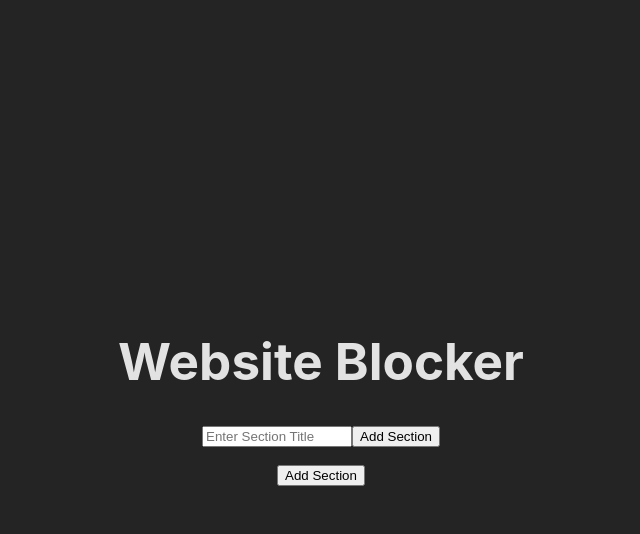
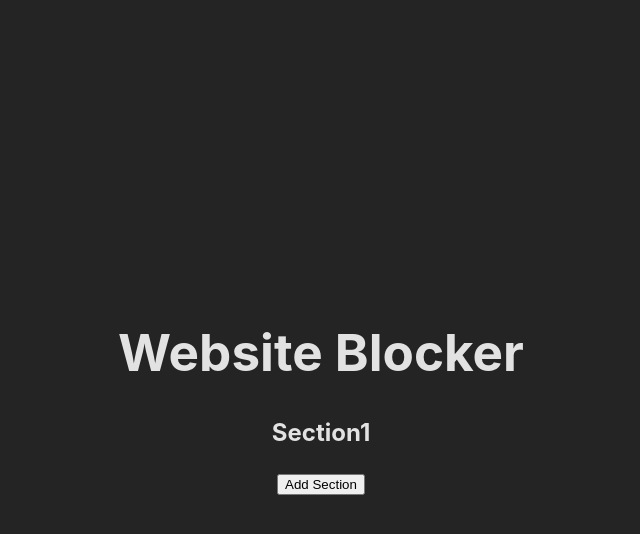
Before and after one commit to SantiagoYanezFerreiro/BlockerApp, a React (Vite) app: page / in a window 1280 px wide. Both pictures are taken after a click on the button "Add Section". Shown: the top 534 px of the page, without its empty margins (319-959 px from the left). Built offline with nearby package versions, Linux system fonts and the light colour scheme.

Commit message:
simplified code removing a component

```diff
--- a/src/components/AddBlockedSiteModal.jsx
+++ /dev/null
@@ -1,60 +0,0 @@
-import { useState, useEffect } from "react";
-import PropTypes from "prop-types";
-
-export default function AddBlockedSiteModal({
-  isOpen,
-  onClose,
-  onAddOrEditSite,
-  currentEditSite,
-  isAddingSection,
-}) {
-  const [inputValue, setInputValue] = useState("");
-
-  useEffect(() => {
-    setInputValue(currentEditSite || "");
-  }, [currentEditSite, isOpen]);
-
-  function handleSubmit() {
-    if (inputValue.trim() !== "") {
-      onAddOrEditSite(inputValue);
-      console.log(inputValue);
-      setInputValue("");
-      onClose();
-    }
-  }
-
-  function handleInputChange(event) {
-    setInputValue(event.target.value);
-  }
-
-  return (
-    <div className={`modal ${isOpen ? "open" : ""}`}>
-      <div className="modal-content">
-        <input
-          className="addButton"
-          type="text"
-          placeholder={
-            isAddingSection ? "Enter Section Title" : "Enter Website"
-          }
-          value={inputValue}
-          onChange={handleInputChange}
-        />
-        <button onClick={handleSubmit}>
-          {isAddingSection
-            ? "Add Section"
-            : currentEditSite
-            ? "Edit Website"
-            : "Add Website"}
-        </button>
-      </div>
-    </div>
-  );
-}
-
-AddBlockedSiteModal.propTypes = {
-  isOpen: PropTypes.bool.isRequired,
-  onClose: PropTypes.func.isRequired,
-  onAddOrEditSite: PropTypes.func.isRequired,
-  currentEditSite: PropTypes.string,
-  isAddingSection: PropTypes.bool.isRequired,
-};
--- a/src/components/BlockedSitesSection.jsx
+++ b/src/components/BlockedSitesSection.jsx
@@ -1,37 +1,81 @@
+import { useState } from "react";
 import PropTypes from "prop-types";
 
 export default function BlockedSitesSection({
+  index,
   title,
   sites,
-  onAddSite,
-  onEditSite,
-  onDeleteSite,
+  isModalOpen,
+  onOpenModal,
+  onCloseModal,
+  onAddWebsite,
+  onEditWebsite,
+  onEditSectionTitle,
 }) {
+  const [newWebsite, setNewWebsite] = useState("");
+  const [editedTitle, setEditedTitle] = useState(title);
+
+  const handleAddWebsite = () => {
+    onAddWebsite(newWebsite);
+    setNewWebsite("");
+  };
+
+  const handleEditSectionTitle = () => {
+    onEditSectionTitle(editedTitle);
+  };
+
   return (
     <div className="blocker-sites-section">
-      <h2>{title}</h2>
-      {sites.length > 0 ? (
-        <ul>
-          {sites.map((site, index) => (
-            <li key={index}>
-              {site}
-              <button onClick={() => onEditSite(index)}>Edit</button>
-              <button onClick={() => onDeleteSite(index)}>Delete</button>
-            </li>
-          ))}
-        </ul>
-      ) : (
-        <p>No Sites added yet</p>
+      <h2 onClick={onOpenModal}>{title}</h2>
+
+      {isModalOpen && (
+        <div className="modal">
+          <div className="modal-content">
+            <input
+              type="text"
+              value={newWebsite}
+              onChange={(e) => setNewWebsite(e.target.value)}
+              placeholder="Enter new website"
+            />
+            <button onClick={handleAddWebsite}>Add Website</button>
+            <input
+              type="text"
+              value={editedTitle}
+              onChange={(e) => setEditedTitle(e.target.value)}
+              placeholder="Edit section title"
+            />
+            <button onClick={handleEditSectionTitle}>Edit Section Title</button>
+            <button onClick={onCloseModal}>Close</button>
+          </div>
+        </div>
       )}
-      <button onClick={onAddSite}>Add Website</button>
+
+      <ul>
+        {sites.map((site, siteIndex) => (
+          <li key={siteIndex}>
+            {site}
+            <button
+              onClick={() =>
+                onEditWebsite(siteIndex, prompt("Edit website", site))
+              }
+            >
+              Edit
+            </button>
+          </li>
+        ))}
+      </ul>
     </div>
   );
 }
 
 BlockedSitesSection.propTypes = {
+  index: PropTypes.number.isRequired,
   title: PropTypes.string.isRequired,
   sites: PropTypes.array.isRequired,
-  onAddSite: PropTypes.func.isRequired,
-  onEditSite: PropTypes.func.isRequired,
-  onDeleteSite: PropTypes.func.isRequired,
+  isModalOpen: PropTypes.bool.isRequired,
+  onOpenModal: PropTypes.func.isRequired,
+  onCloseModal: PropTypes.func.isRequired,
+  onAddWebsite: PropTypes.func.isRequired,
+  onEditWebsite: PropTypes.func.isRequired,
+  onEditSectionTitle: PropTypes.func.isRequired,
 };
--- a/src/components/WebsiteBlocker.jsx
+++ b/src/components/WebsiteBlocker.jsx
@@ -1,68 +1,34 @@
-import { useState, useEffect } from "react";
+import { useState } from "react";
 import BlockedSitesSection from "./BlockedSitesSection";
-import AddBlockedSiteModal from "./AddBlockedSiteModal";
 
 export default function WebsiteBlocker() {
   const [sections, setSections] = useState([]);
-  const [isModalOpen, setIsModalOpen] = useState(false);
-  const [isAddingSection, setIsAddingSection] = useState(false);
-  const [editIndex, setEditIndex] = useState(null);
-  const [currentEditSite, setCurrentEditSite] = useState(null);
-  const [currentEditSectionIndex, setCurrentEditSectionIndex] = useState(null);
+  const [activeModalIndex, setActiveModalIndex] = useState(null);
 
-  function addSiteToSection(site) {
-    console.log("function add site called");
+  const addSection = (title) => {
+    setSections([...sections, { title, sites: [] }]);
+  };
+
+  const editSectionTitle = (index, newTitle) => {
     const updatedSections = [...sections];
-    if (isAddingSection) {
-      if (site.trim() !== "") {
-        setSections([...sections, { title: site, sites: [] }]);
-      }
-    } else if (site && currentEditSectionIndex !== null) {
-      if (editIndex !== null) {
-        updatedSections[currentEditSectionIndex].sites[editIndex] = site;
-      } else {
-        updatedSections[currentEditSectionIndex].sites.push(site);
-      }
-      console.log(updatedSections);
-      setSections(updatedSections);
-      resetModalAndEditState();
-    }
-  }
+    updatedSections[index].title = newTitle;
+    setSections(updatedSections);
+  };
 
-  useEffect(() => {
-    console.log("Sections updated", sections);
-  }, [sections]);
+  const addWebsiteToSection = (sectionIndex, website) => {
+    const updatedSections = [...sections];
+    updatedSections[sectionIndex].sites.push(website);
+    setSections(updatedSections);
+  };
 
-  function openModalToAddNewSection() {
-    setIsAddingSection(true);
-    setIsModalOpen(true);
-    resetEditStates();
-  }
+  const editWebsiteInSection = (sectionIndex, websiteIndex, newWebsite) => {
+    const updatedSections = [...sections];
+    updatedSections[sectionIndex].sites[websiteIndex] = newWebsite;
+    setSections(updatedSections);
+  };
 
-  function openModalForEdit(sectionIndex, siteIndex) {
-    setIsAddingSection(false);
-    setIsModalOpen(true);
-    setEditIndex(siteIndex);
-    setCurrentEditSite(sections[sectionIndex].sites[siteIndex]);
-    setCurrentEditSectionIndex(sectionIndex);
-  }
-
-  function resetModalAndEditState() {
-    setIsModalOpen(false);
-    resetEditStates();
-  }
-
-  function resetEditStates() {
-    setEditIndex(null);
-    setCurrentEditSite(null);
-    setCurrentEditSectionIndex(null);
-  }
-
-  function deleteSite(sectionIndex, siteIndex) {
-    const updatedSections = [...sections];
-    updatedSections[sectionIndex].sites.splice(siteIndex, 1);
-    setSections(updatedSections);
-  }
+  const openModal = (index) => setActiveModalIndex(index);
+  const closeModal = () => setActiveModalIndex(null);
 
   return (
     <div className="blocker-container">
@@ -70,27 +36,22 @@ export default function WebsiteBlocker() {
       {sections.map((section, index) => (
         <BlockedSitesSection
           key={index}
+          index={index}
           title={section.title}
           sites={section.sites}
-          onAddSite={() => {
-            setIsAddingSection(false);
-            setCurrentEditSectionIndex(index);
-            setIsModalOpen(true);
-          }}
-          onEditSite={(siteIndex) => openModalForEdit(index, siteIndex)}
-          onDeleteSite={(siteIndex) => deleteSite(index, siteIndex)}
+          isModalOpen={activeModalIndex === index}
+          onOpenModal={() => openModal(index)}
+          onCloseModal={closeModal}
+          onAddWebsite={(website) => addWebsiteToSection(index, website)}
+          onEditWebsite={(websiteIndex, newWebsite) =>
+            editWebsiteInSection(index, websiteIndex, newWebsite)
+          }
+          onEditSectionTitle={(newTitle) => editSectionTitle(index, newTitle)}
         />
       ))}
-
-      <AddBlockedSiteModal
-        isOpen={isModalOpen}
-        onClose={resetModalAndEditState}
-        onAddOrEditSite={addSiteToSection}
-        currentEditSite={currentEditSite}
-        isAddingSection={isAddingSection}
-      />
-
-      <button onClick={openModalToAddNewSection}>Add Section</button>
+      <button onClick={() => addSection(`Section${sections.length + 1}`)}>
+        Add Section
+      </button>
     </div>
   );
 }
```
